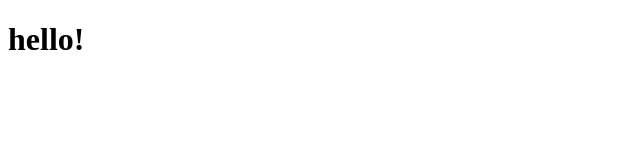
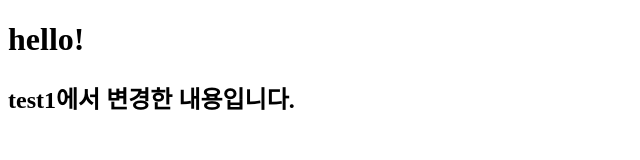
Before and after one commit to yoochangyong/git-test, a plain HTML site: page index.html in a window 1280 px wide. Shown: the whole page, without its empty margins (0-640 px from the left). Drawn offline with Linux system fonts and the light colour scheme.

Commit message:
add test1

```diff
--- a/index.html
+++ b/index.html
@@ -7,5 +7,6 @@
   </head>
   <body>
     <h1>hello!</h1>
+    <h2>test1에서 변경한 내용입니다.</h2>
   </body>
 </html>
```
